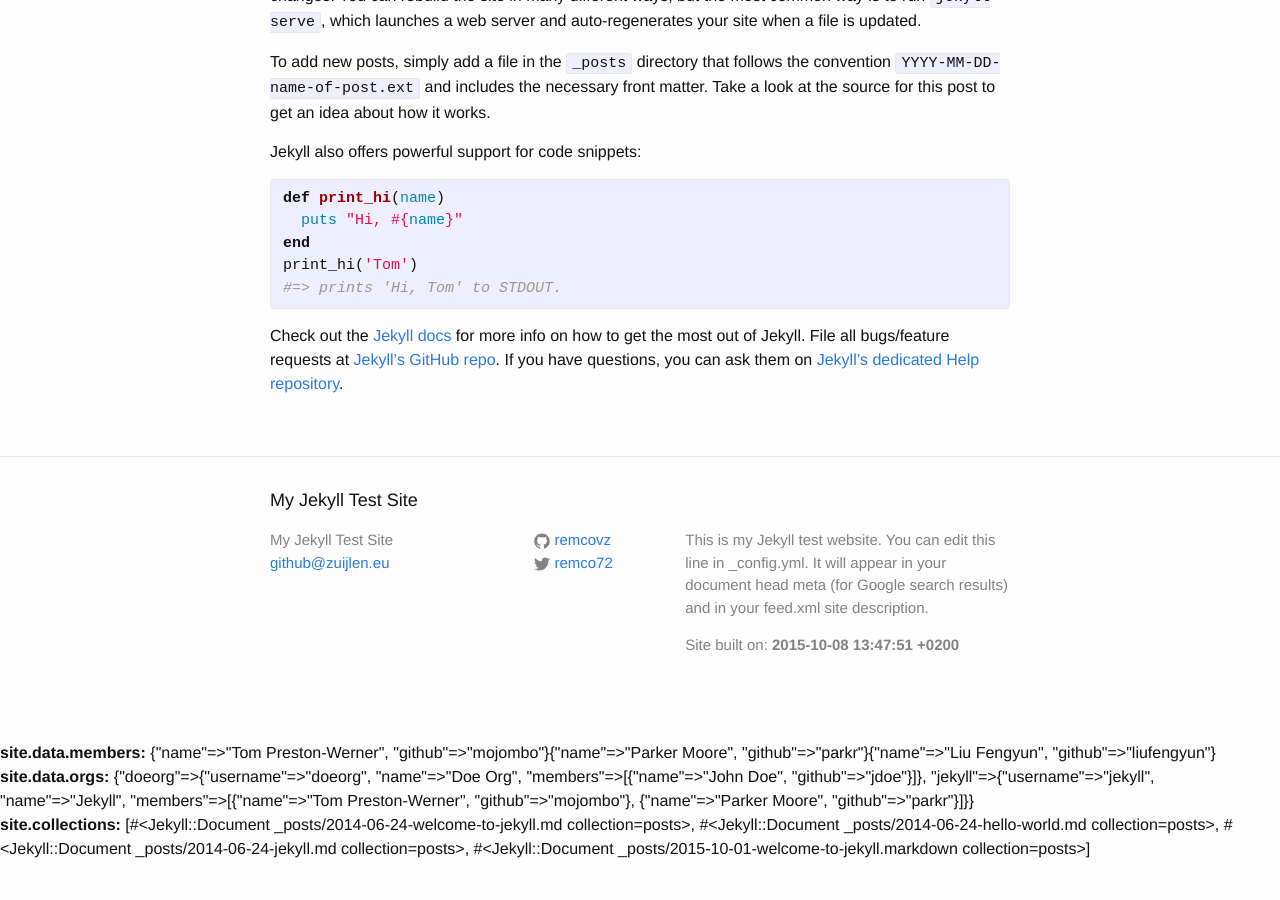
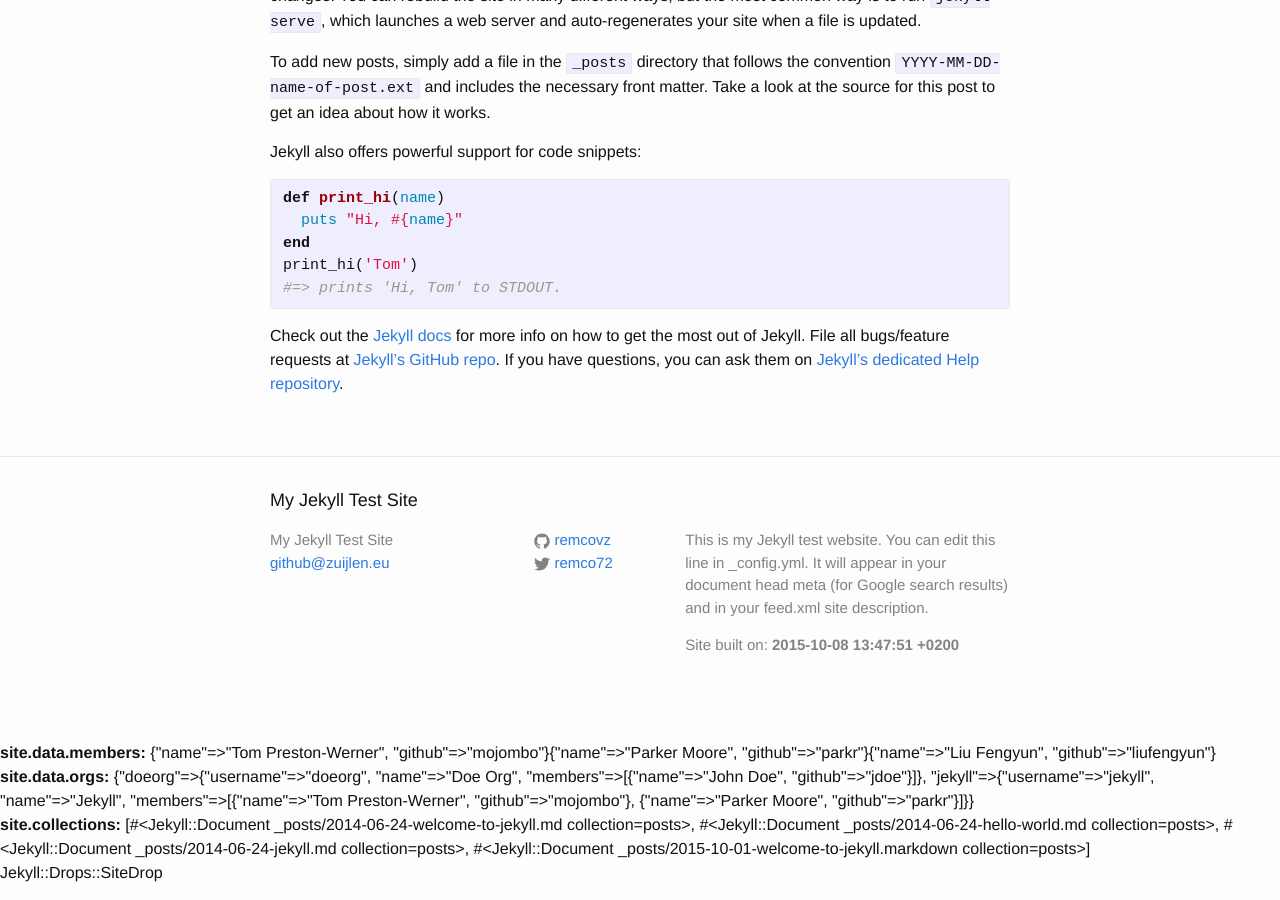
Before and after one commit to remcovz/hello-world, a Jekyll site: the page built from site.md, in a window 1280 px wide and 900 px high, scrolled down 2411 px. Built offline with Jekyll 4.4.1, drawn with Linux system fonts in a browser that asks for light colours; before the commit the page ends 3287 px from its top, so only the background shows below that.

Commit message:
complete site hash

```diff
--- a/site.md
+++ b/site.md
@@ -10,3 +10,6 @@
 <b>site.data.members:</b> {{ site.data.members }}<br>
 <b>site.data.orgs:</b> {{ site.data.orgs }}<br>
 <b>site.collections:</b> {{ site.collections }}<br>
+
+<p>
+{{ site }}
```
